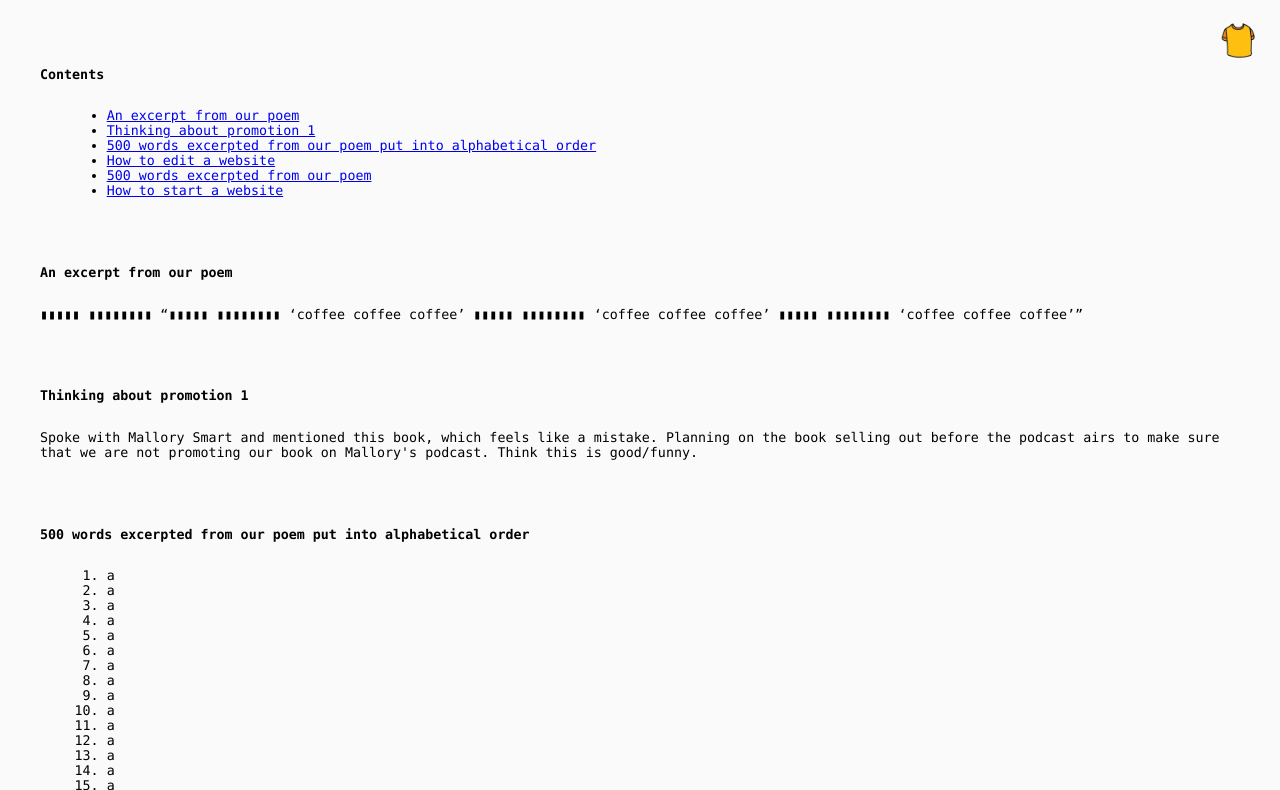
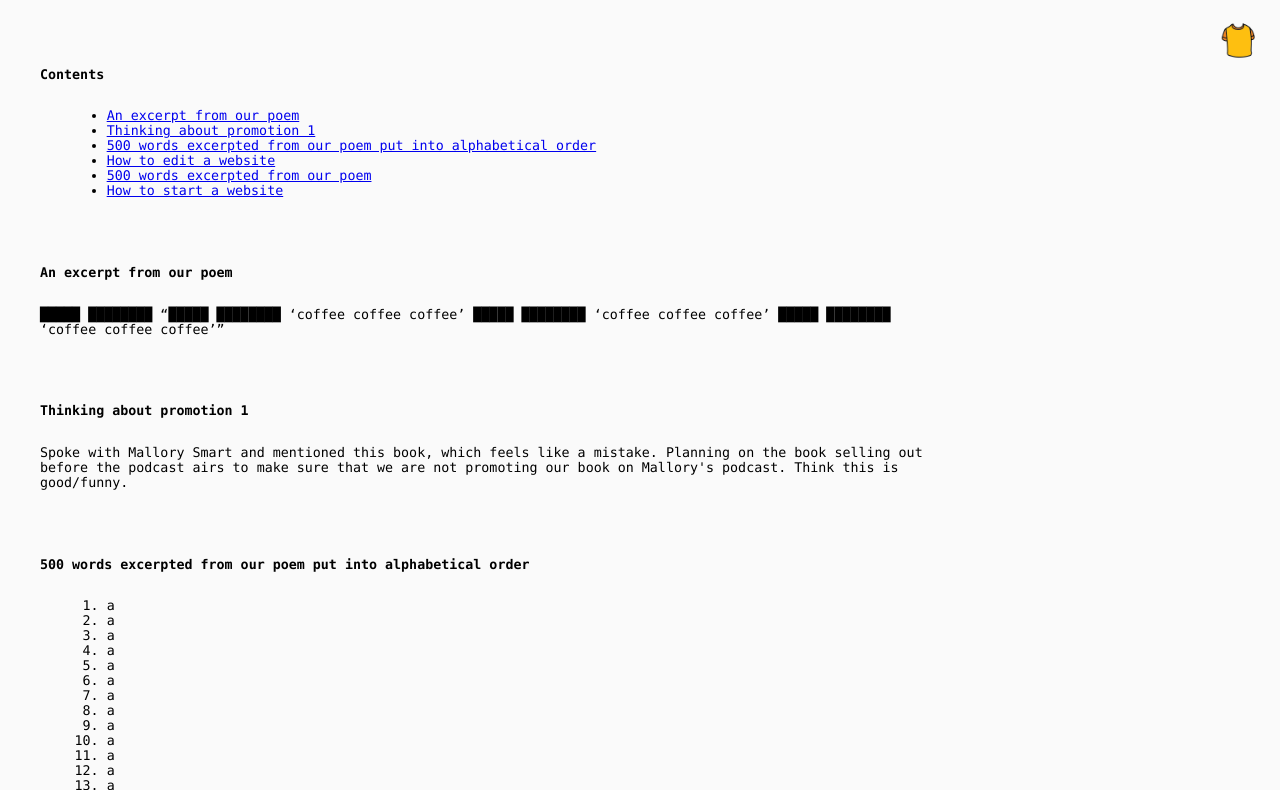
Before and after one commit to GiacomoPope/zacsmithisontwitter, a plain HTML site: page index.html in a window 1280 px wide. Shown: the top 790 px of the page. Drawn offline with Linux system fonts and the light colour scheme.

Commit message:
Adding some css

```diff
--- a/index.html
+++ b/index.html
@@ -46,6 +46,9 @@
 	      margin: 40px;
         font-size: 10pt;
 	    }
+      p{
+        max-width: 900px;
+      }
       h1{
         font-size: 1em;
       }
@@ -109,7 +112,7 @@
     <h1 id="excerpt1">An excerpt from our poem</h1>
 
     <p>
-      ▮▮▮▮▮ ▮▮▮▮▮▮▮▮ “▮▮▮▮▮ ▮▮▮▮▮▮▮▮ ‘coffee coffee coffee’ ▮▮▮▮▮ ▮▮▮▮▮▮▮▮ ‘coffee coffee coffee’ ▮▮▮▮▮ ▮▮▮▮▮▮▮▮ ‘coffee coffee coffee’”
+      █████ ████████ “█████ ████████ ‘coffee coffee coffee’ █████ ████████ ‘coffee coffee coffee’ █████ ████████ ‘coffee coffee coffee’”
     </p>
 
     <h1 id="thinking1">Thinking about promotion 1</h1>
```
